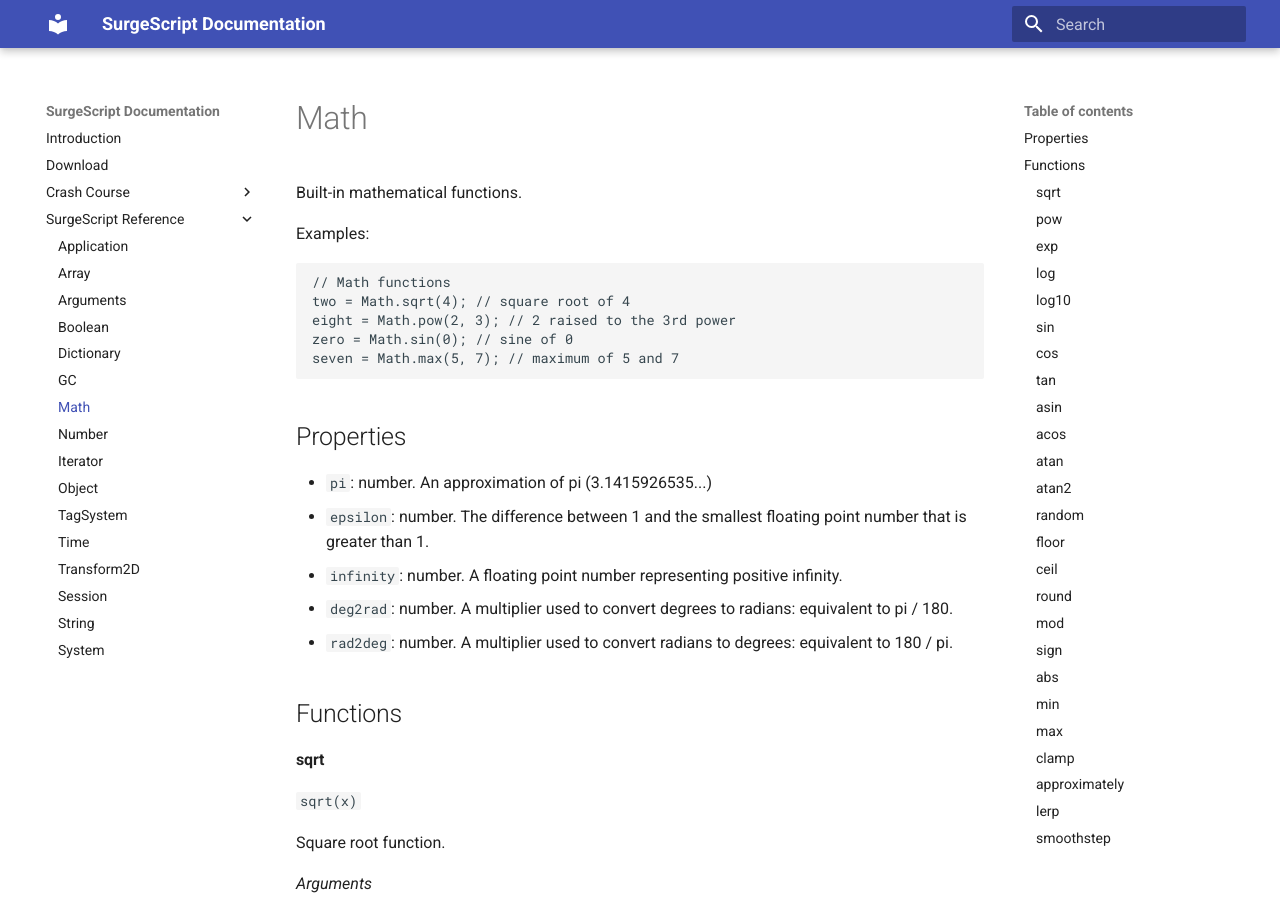
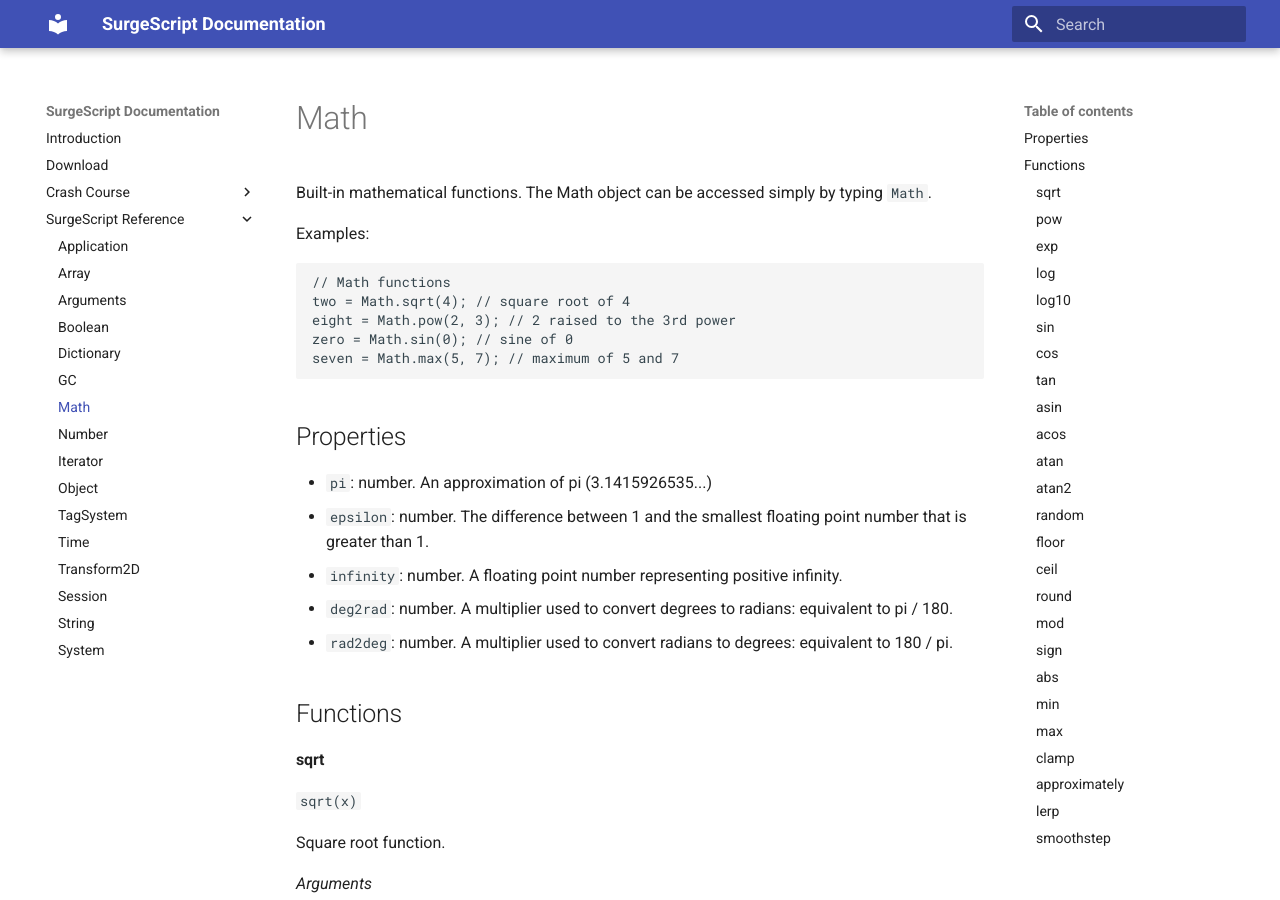
Before and after one commit to alemart/surgescript, an MkDocs documentation site: the page built from docs/reference/math.md, in a window 1280 px wide and 900 px high. Built offline with MkDocs 1.6.1 and Material for MkDocs 9.7.7, drawn with Linux system fonts in a browser that asks for light colours; old or Windows-style settings are respelled for this version of MkDocs.

Commit message:
Small changes

```diff
--- a/docs/reference/math.md
+++ b/docs/reference/math.md
@@ -1,7 +1,7 @@
 Math
 ====
 
-Built-in mathematical functions.
+Built-in mathematical functions. The Math object can be accessed simply by typing `Math`.
 
 Examples:
 
```
Also changed, not shown: docs/reference/object.md (+1 -1 lines).
